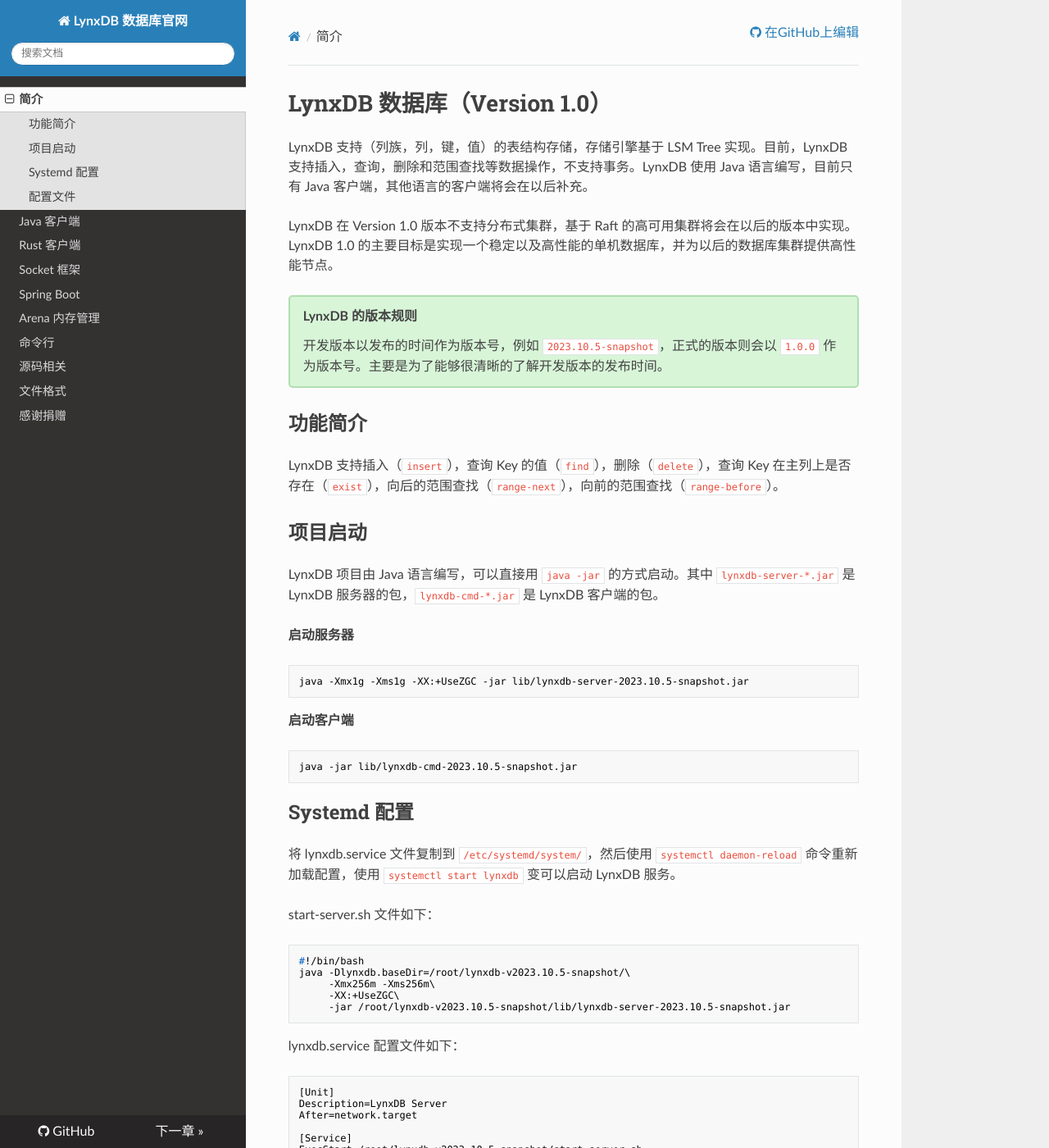
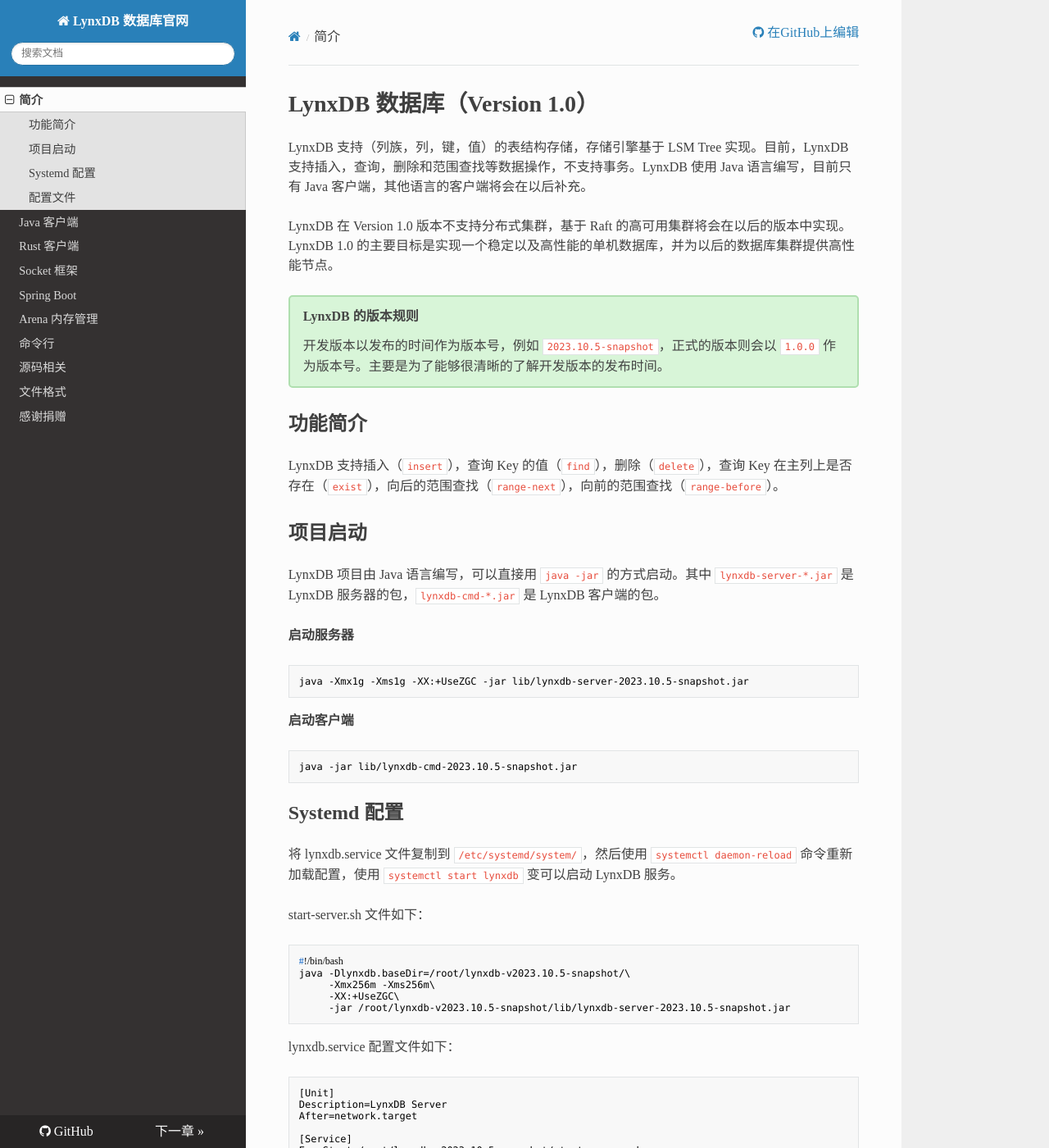
Before and after one commit to LynxDB-Project/lynxdb-docs, an MkDocs documentation site: the page built from docs/index.md, in a window 1280 px wide and 1400 px high. Shown: the whole window at 82% size. Built offline with MkDocs 1.6.1, drawn with Linux system fonts in a browser that asks for light colours; nearby versions of some CDN libraries; some web fonts are replaced.

Commit message:
feat: Set font

```diff
--- /dev/null
+++ b/docs/css/font.css
@@ -0,0 +1,11 @@
+@font-face {
+  font-family: AlimamaFangYuanTiVF;
+  src: url(/fonts/AlimamaFangYuanTiVF-Thin.woff2);
+}
+
+*,
+h1,
+h2,
+h3 {
+  font-family: AlimamaFangYuanTiVF;
+}
--- a/mkdocs.yml
+++ b/mkdocs.yml
@@ -31,4 +31,5 @@ site_author: Baili Zhang
 copyright: <p><b>欢迎捐赠：</b>请备注捐赠人称呼，将会在捐赠页面展示。</p><p>支付宝：<img src="/img/alipay.jpg" alt="支付宝" /></p><p>微信：<img src="/img/wechat_pay.jpg" alt="微信" /></p><p>Copyright &copy; 2023 <a href="/">bailizhang.com</a></p><p>备案号：<a href="https://beian.miit.gov.cn">沪ICP备2023018496号-1</a></p>
 
 extra_css:
+  - css/font.css
   - css/style.css
```
Also changed, not shown: 1 other file.
